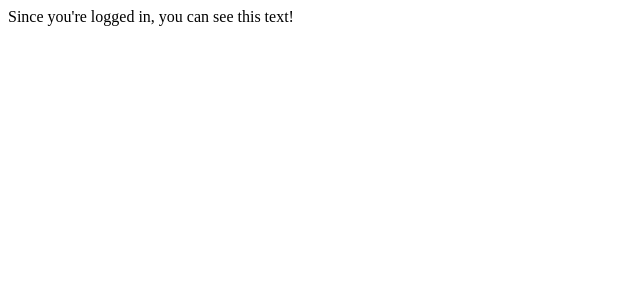
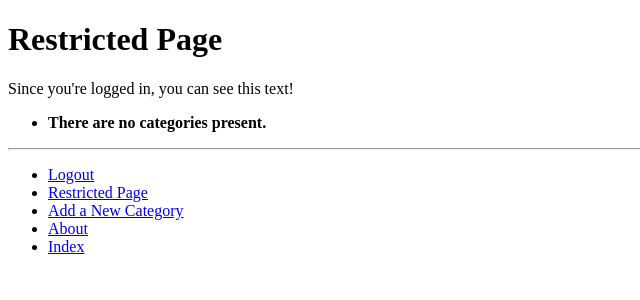
Before and after one commit to rwg1234/tango_with_django_project, a Django app: page /rango/restricted/ in a window 1280 px wide. Shown: the top 300 px of the page, without its empty margins (0-640 px from the left). Run offline with Django 3.2, Linux system fonts and the light colour scheme; the visitor is signed in with stand-in values (Sample User, id 1); data that the repository does not hold is empty.

Commit message:
finished chapter 9

```diff
--- a/rango/views.py
+++ b/rango/views.py
@@ -57,6 +57,7 @@ def show_category(request, category_name_slug):
     # go render the response
     return render(request, 'rango/category.html', context=context_dict)
 
+@login_required
 def add_category(request):
     form = CategoryForm()
 
@@ -79,6 +80,7 @@ def add_category(request):
     # render the form with error messages (if any)
     return render(request, 'rango/add_category.html', {'form': form})
 
+@login_required
 def add_page(request, category_name_slug):
     try:
         category = Category.objects.get(slug=category_name_slug)
@@ -175,7 +177,7 @@ def user_login(request):
 
 @login_required
 def restricted(request):
-    return HttpResponse("Since you're logged in, you can see this text!")
+    return render(request, 'rango/restricted.html')
 
 @login_required
 def user_logout(request):
--- a/templates/rango/base.html
+++ b/templates/rango/base.html
@@ -28,11 +28,11 @@
 				{% if user.is_authenticated %}
 					<li><a href="{% url 'rango:logout' %}">Logout</a></li>
 					<li><a href="{% url 'rango:restricted' %}">Restricted Page</a></li>
+					<li><a href="{% url 'rango:add_category' %}">Add a New Category</a></li>
 				{% else %}
 					<li><a href="{% url 'rango:register' %}">Sign Up</a></li>
 					<li><a href="{% url 'rango:login' %}">Login</a></li>
 				{% endif %}
-				<li><a href="{% url 'rango:add_category' %}">Add a New Category</a></li>
 				<li><a href="{% url 'rango:about' %}">About</a></li>
 				<li><a href="{% url 'rango:index' %}">Index</a></li>
 			</ul>
--- a/templates/rango/category.html
+++ b/templates/rango/category.html
@@ -21,8 +21,9 @@
 		{% else %}
 			<strong>No pages currently in category.</strong>
 		{% endif %}
-
-		<a href="{% url 'rango:add_page' category.slug %}">Add Page</a> <br />
+		{% if user.is_authenticated %}
+			<a href="{% url 'rango:add_page' category.slug %}">Add Page</a> <br />
+		{% endif %}
 	{% else %}
 		The specified category does not exist.
 	{% endif %}
--- /dev/null
+++ b/templates/rango/restricted.html
@@ -0,0 +1,11 @@
+{% extends 'rango/base.html' %}
+{% load staticfiles %}
+
+{% block title_block %}
+    Restricted Page
+{% endblock %}
+
+{% block body_block %}
+	<h1>Restricted Page</h1>
+	Since you're logged in, you can see this text!
+{% endblock %}
```
